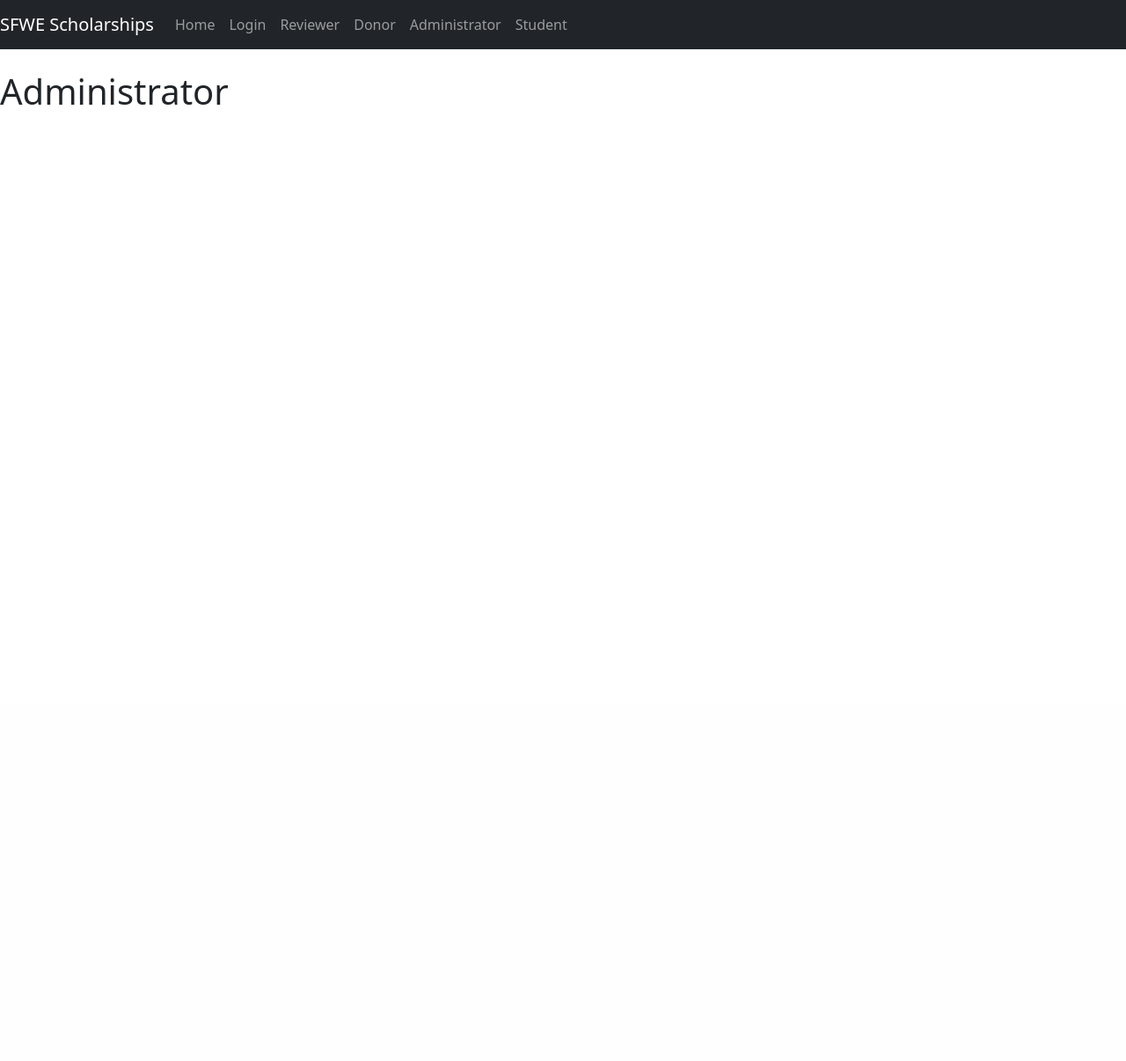
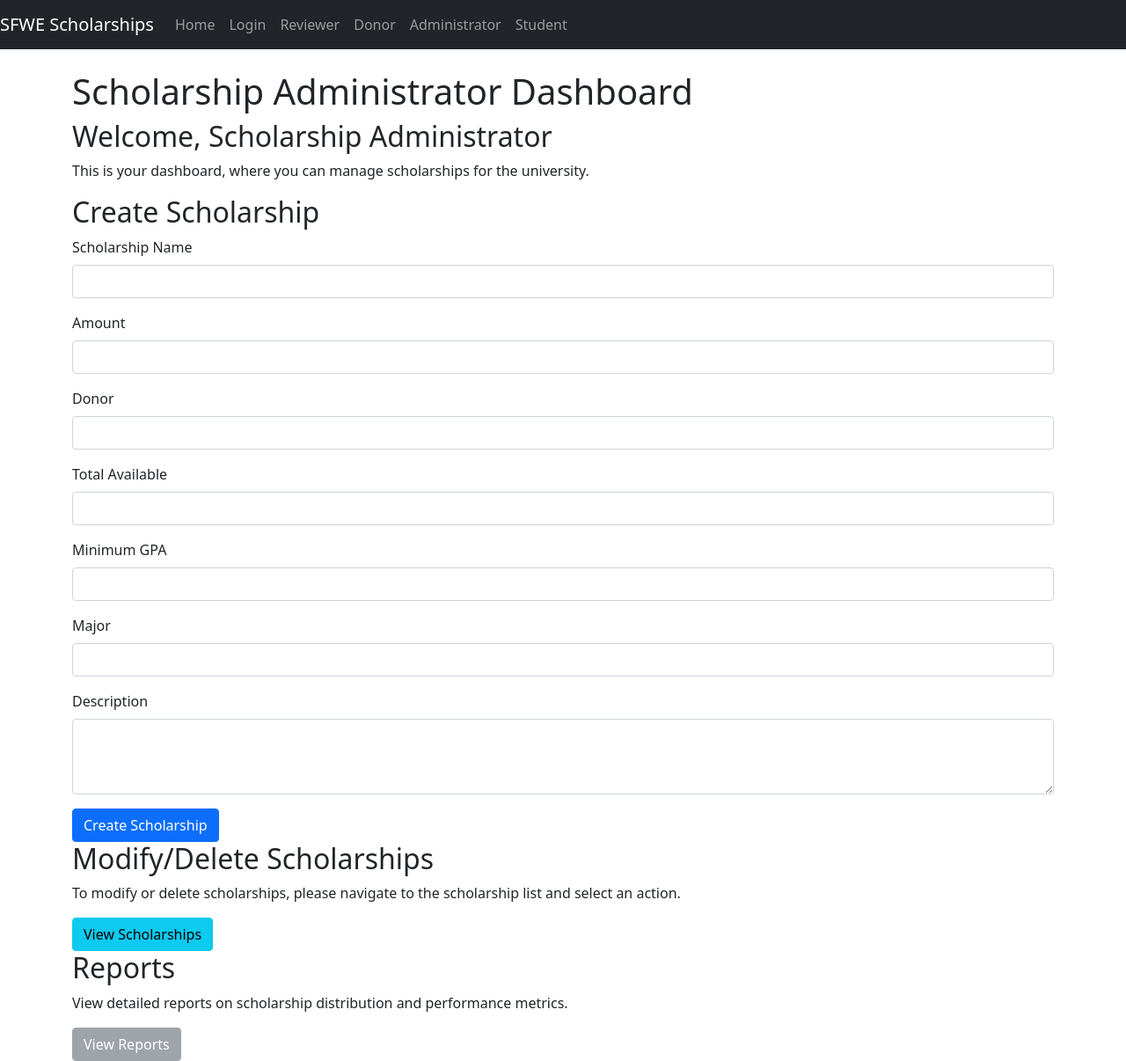
Before and after one commit to gsears72/-UArizona-Scholarship-Application-Management-System-UASAMS-, a Django app: page /ScholarshipAdministrator/ in a window 1280 px wide. Shown: the whole page at 88% size. Before the commit the page ends 119 px from the top, so only its background shows below. Run offline with Django 5.2, Linux system fonts and the light colour scheme.

Commit message:
wednesday pull

```diff
--- a/ScholarshipAdministrator/templates/SAhome.html
+++ b/ScholarshipAdministrator/templates/SAhome.html
@@ -1,42 +1,60 @@
-<!doctype html>
-<html lang="en">
-  <head>
-    <!-- Required meta tags -->
-    <meta charset="utf-8">
-    <meta name="viewport" content="width=device-width, initial-scale=1">
+{% extends 'base.html' %}
 
-    <!-- Bootstrap CSS -->
-    <link href="https://cdn.jsdelivr.net/npm/bootstrap@5.0.2/dist/css/bootstrap.min.css" rel="stylesheet" integrity="sha384-EVSTQN3/azprG1Anm3QDgpJLIm9Nao0Yz1ztcQTwFspd3yD65VohhpuuCOmLASjC" crossorigin="anonymous">
+{% block content %}
+    <h1>Scholarship Administrator Dashboard</h1>
 
-    <title>SFWE Scholarships</title>
-  </head>
-  <body>
-    {% include 'navbar.html' %}
-    <br/>
-    <h1>Administrator</h1>
-    <div class = 'container'>
-        {% if messages %}
-          {% for message in messages %}
-            <div class="alert alert-warning alert-dismissible fade show" role="alert">
-              <strong>{{ message }}
-              <button type="button" class="btn-close" data-bs-dismiss="alert" aria-label="Close"></button>
+    <section>
+        <h2>Welcome, Scholarship Administrator</h2>
+        <p>This is your dashboard, where you can manage scholarships for the university.</p>
+    </section>
+
+    <section>
+        <h2>Create Scholarship</h2>
+        <form action="{% url 'create_scholarship' %}" method="POST">
+            {% csrf_token %}
+            <div class="mb-3">
+                <label for="name" class="form-label">Scholarship Name</label>
+                <input type="text" class="form-control" name="name" required>
             </div>
-          {% endfor %}
-        {% endif %}
+            <div class="mb-3">
+                <label for="amount" class="form-label">Amount</label>
+                <input type="number" class="form-control" name="amount" required>
+            </div>
+            <div class="mb-3">
+                <label for="donor" class="form-label">Donor</label>
+                <input type="text" class="form-control" name="donor">
+            </div>
+            <div class="mb-3">
+                <label for="totalAvail" class="form-label">Total Available</label>
+                <input type="number" class="form-control" name="totalAvail" required>
+            </div>
+            <div class="mb-3">
+                <label for="minGPA" class="form-label">Minimum GPA</label>
+                <input type="number" step="0.01" class="form-control" name="minGPA" required>
+            </div>
+            <div class="mb-3">
+                <label for="major" class="form-label">Major</label>
+                <input type="text" class="form-control" name="major">
+            </div>
+            <div class="mb-3">
+                <label for="description" class="form-label">Description</label>
+                <textarea class="form-control" name="description" rows="3"></textarea>
+            </div>
+            <button type="submit" class="btn btn-primary">Create Scholarship</button>
+        </form>
+    </section>
 
-        {% block content %}
+    <section>
+        <h2>Modify/Delete Scholarships</h2>
+        <p>To modify or delete scholarships, please navigate to the scholarship list and select an action.</p>
+        <a href="{% url 'scholarship_list' %}" class="btn btn-info">View Scholarships</a>
+    </section>
 
-        {% endblock %}
+    <!-- Additional static elements -->
+    <section>
+        <h2>Reports</h2>
+        <p>View detailed reports on scholarship distribution and performance metrics.</p>
+        <button class="btn btn-secondary" disabled>View Reports</button>
+    </section>
 
-    <!-- Optional JavaScript; choose one of the two! -->
-
-    <!-- Option 1: Bootstrap Bundle with Popper -->
-    <script src="https://cdn.jsdelivr.net/npm/bootstrap@5.0.2/dist/js/bootstrap.bundle.min.js" integrity="sha384-MrcW6ZMFYlzcLA8Nl+NtUVF0sA7MsXsP1UyJoMp4YLEuNSfAP+JcXn/tWtIaxVXM" crossorigin="anonymous"></script>
-
-    <!-- Option 2: Separate Popper and Bootstrap JS -->
-    <!--
-    <script src="https://cdn.jsdelivr.net/npm/@popperjs/core@2.9.2/dist/umd/popper.min.js" integrity="sha384-IQsoLXl5PILFhosVNubq5LC7Qb9DXgDA9i+tQ8Zj3iwWAwPtgFTxbJ8NT4GN1R8p" crossorigin="anonymous"></script>
-    <script src="https://cdn.jsdelivr.net/npm/bootstrap@5.0.2/dist/js/bootstrap.min.js" integrity="sha384-cVKIPhGWiC2Al4u+LWgxfKTRIcfu0JTxR+EQDz/bgldoEyl4H0zUF0QKbrJ0EcQF" crossorigin="anonymous"></script>
-    -->
-  </body>
-</html>
+{% endblock %}
--- a/ScholarshipAdministrator/urls.py
+++ b/ScholarshipAdministrator/urls.py
@@ -3,6 +3,10 @@ from . import views
 
 urlpatterns = [
     path('', views.home, name='SAhome'),
-
+    path('create-scholarship', views.create_scholarship, name='create_scholarship'),
+    path('scholarship-list', views.scholarship_list, name='scholarship_list'),
+    path('edit-scholarship/<int:id>/', views.edit_scholarship, name='edit_scholarship'),
+    path('delete-scholarship/<int:id>/', views.delete_scholarship, name='delete_scholarship'),
+    path('create-scholarship-submit', views.create_scholarship_submit, name='create_scholarship_submit')
 
 ]
--- a/ScholarshipAdministrator/views.py
+++ b/ScholarshipAdministrator/views.py
@@ -2,8 +2,61 @@ from django.shortcuts import render, redirect
 from django.contrib.auth import authenticate, login, logout
 from django.contrib import messages
 from django.http import HttpResponse
+from .tempdata import tempdata
 
 # Create your views here.
 
 def home(request):
     return render(request,'SAhome.html',{})
+
+def create_scholarship(request):
+    return render(request, 'SAcreatescholarship.html', {})
+
+def scholarship_list(request):
+    return render(request, 'SAscholarshiplist.html', {'scholarships': tempdata})
+
+def edit_scholarship(request):
+    return render(request, 'SAeditscholarship.html', {})
+
+def delete_scholarship(request):
+    return render(request, 'SAdeletescholarship.html', {})
+
+def create_scholarship_submit(request):
+    if request.method == "POST":
+        name = request.POST.get('name')
+        amount = request.POST.get('amount')
+        donor = request.POST.get('donor')
+        total_avail = request.POST.get('totalAvail')
+        min_gpa = request.POST.get('minGPA')
+        major = request.POST.get('major')
+        description = request.POST.get('description')
+
+        if not name or not amount or not total_avail or not min_gpa:
+            messages.error(request, "Please fill in all required fields.")
+            return redirect('SAcreatescholarship')
+        try:
+            amount = float(amount)
+            total_avail = float(total_avail)
+            min_gpa = float(min_gpa)
+        except ValueError:
+            messages.error(request, "Please provide valid numerical values for amount, total available, and minimum GPA.")
+            return redirect('SAcreatescholarship')
+
+        scholarship = Scholarship(
+            name=name,
+            amount=amount,
+            donor=donor,
+            totalAvail=total_avail,
+            minGPA=min_gpa,
+            major=major,
+            dateCreated=None,
+            applicants=[],
+            awarded=[],
+            description=description
+        )
+        scholarship.save()
+
+        messages.success(request, "Scholarship created successfully.")
+        return redirect('SAscholarshiplist')
+    else:
+        return render(request, 'SAcreatescholarship.html')
```
Also changed, not shown: ScholarshipAdministrator/templates/SAcreatescholarship.html (added, +19 -0 lines), ScholarshipAdministrator/templates/SAdeletescholarship.html (added, +14 -0 lines), ScholarshipAdministrator/templates/SAeditscholarship.html (added, +22 -0 lines), ScholarshipAdministrator/templates/SAscholarshiplist.html (added, +40 -0 lines).
